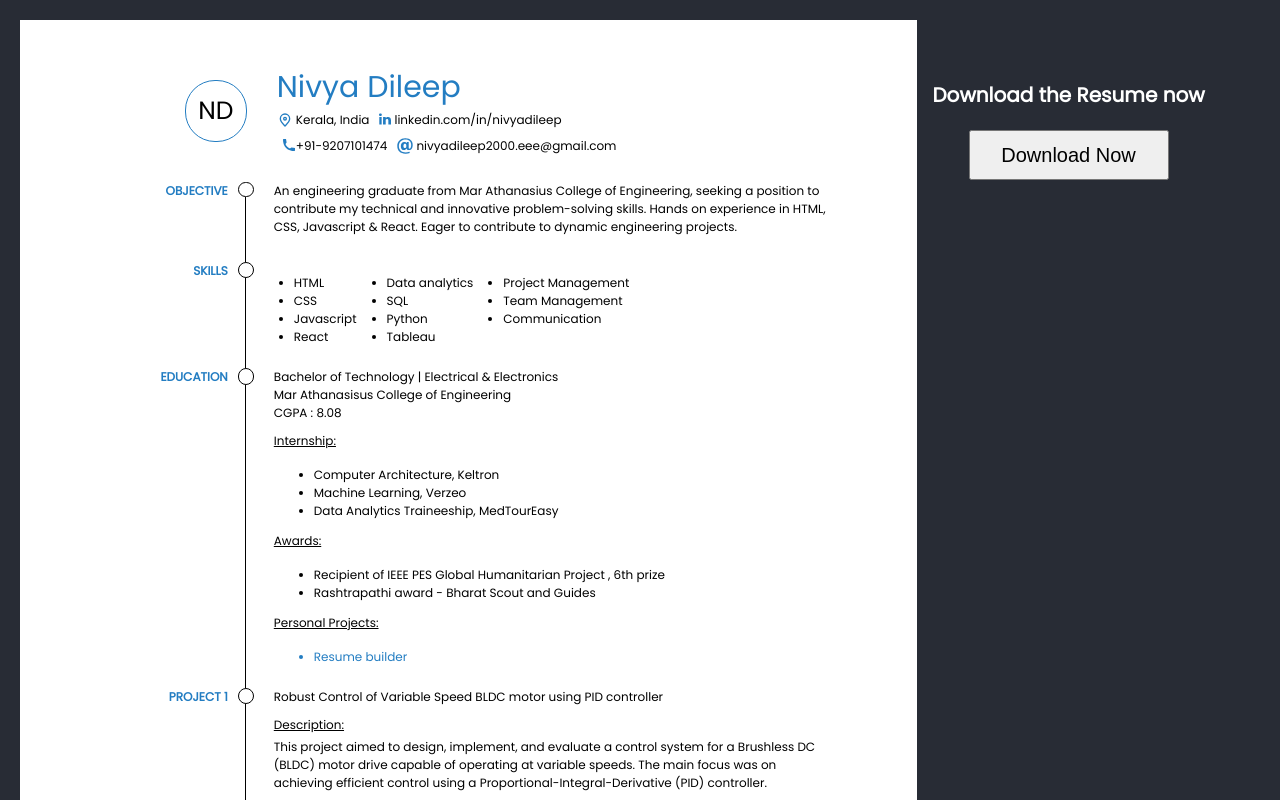
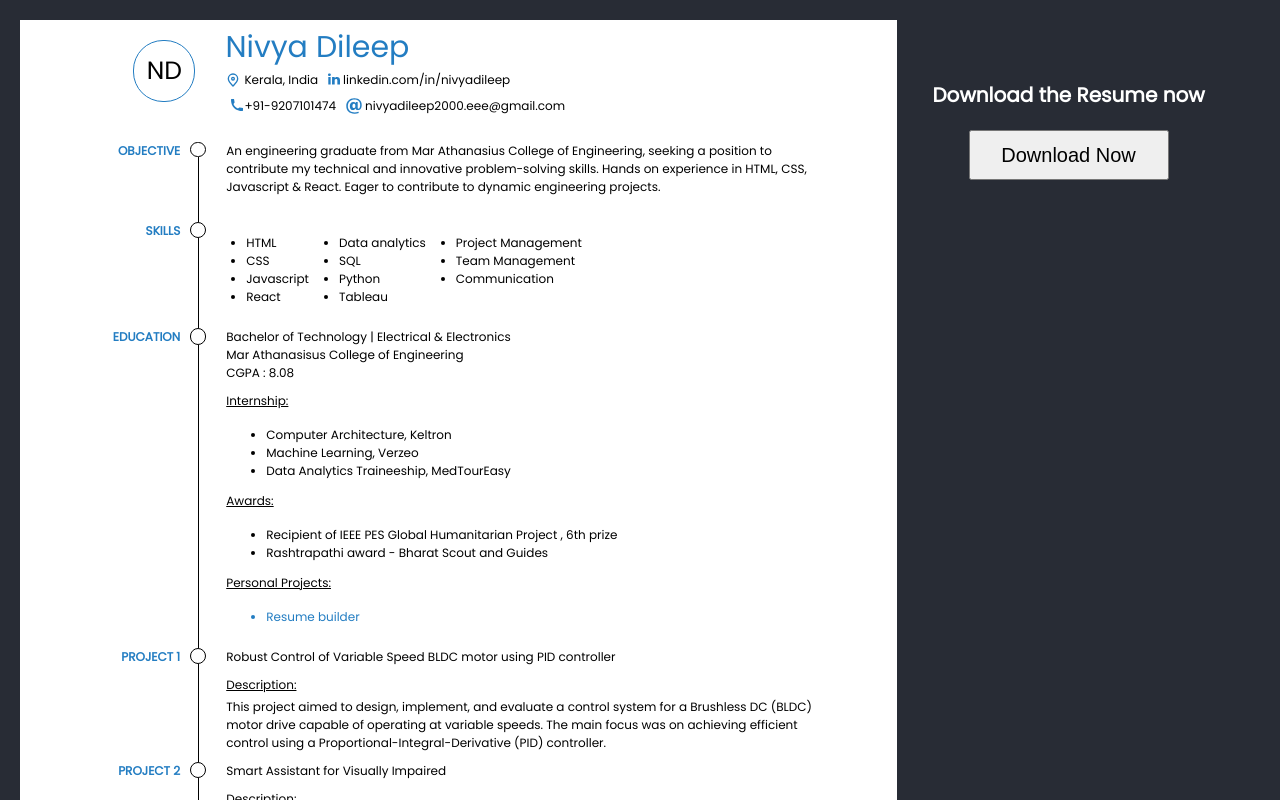
Before and after one commit to nivyadileep/resumereact, a React (Create React App) app: page / in a window 1280 px wide. Shown: the top 800 px of the page. Built offline with nearby package versions, Linux system fonts and the light colour scheme.

Commit message:
Update styles.js

```diff
--- a/src/components/resume/styles.js
+++ b/src/components/resume/styles.js
@@ -5,8 +5,7 @@ const styles = {
         flexDirection: 'column',
         width: '100%',
         minHeight: '100vh',
-        padding: '20px',
-        paddingTop: '50px',
+        padding: '10px',
         backgroundColor: '#FFF',
         fontSize: '12px',
         lineHeight: '18px',
@@ -15,15 +14,15 @@ const styles = {
         display: 'flex',
         flexDirection: 'row',
         width: '100%',
-        marginBottom: '20px'
+        marginBottom: '20px',
     },
     headerLogo: {
         display: 'flex',
-        width: '25%',
+        width: '20%',
         justifyContent: 'flex-end',
         alignItems: 'top',
         paddingRight: '30px',
-        paddingTop: '10px'
+        paddingTop: '10px',
     },
     logo: {
         display: 'flex',
@@ -38,7 +37,7 @@ const styles = {
         fontWeight: 500,
     },
     headerTitleContainer: {
-        width: '75%',
+        width: '80%',
         height: '100%',
     },
     title: {
@@ -70,12 +69,11 @@ const styles = {
         display: 'flex',
         flexDirection: 'row',
         width: '100%',
-        backgroundColor: 'red'
     },
     subHeading: {
         display: 'flex',
         flexDirection: 'row',
-        width: '25%',
+        width: '20%',
         justifyContent: 'right',
         alignItems: 'right',
         fontWeight: 700,
@@ -114,7 +112,7 @@ const styles = {
     descriptionContainer: {
         display: 'flex',
         flexDirection: 'column',
-        width: '75%',
+        width: '80%',
         paddingBottom: '10px',
         paddingRight: '60px',
         paddingLeft: '10px'
```
